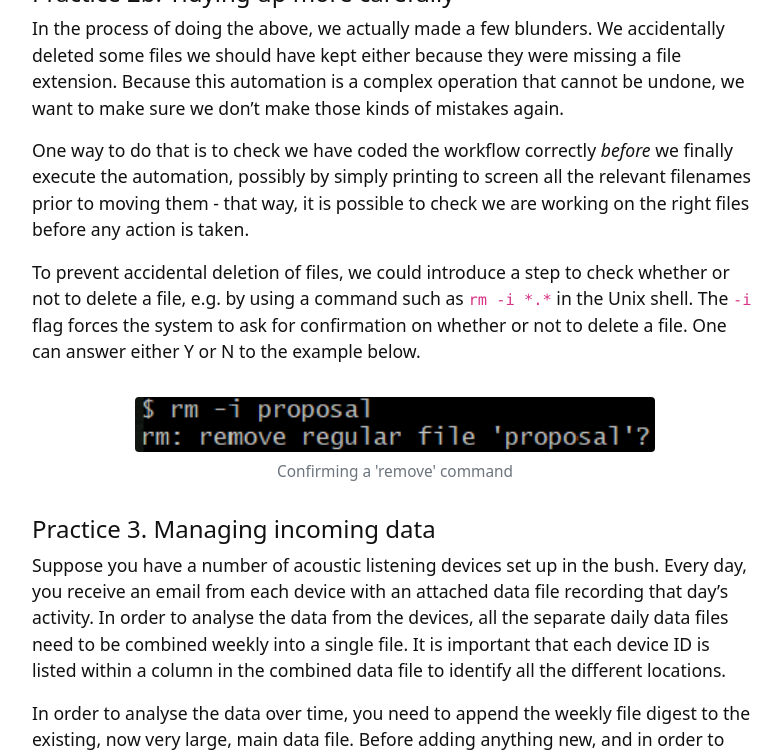
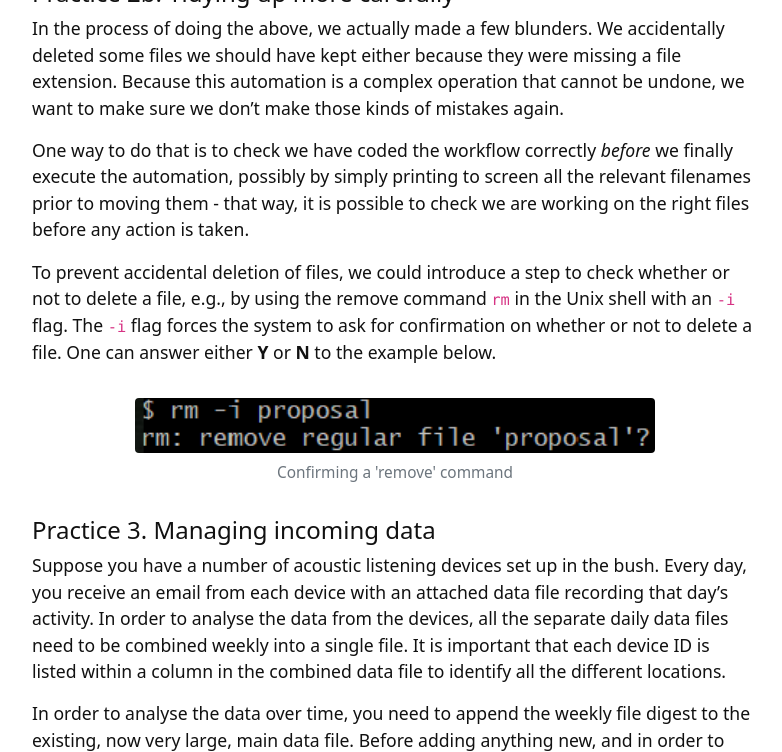
Before and after one commit to weaverbel/intro-computational-thinking, a Jekyll site: the page built from content/5-solutions.md, in a window 1280 px wide and 900 px high, scrolled down 2557 px, cut to the strip 0-752 px from the top of the window. Shown: the whole strip, without its empty margins (245-1027 px from the left). Built offline with Jekyll 4.4.1, drawn with Linux system fonts in a browser that asks for light colours.

Commit message:
Update 5-solutions.md
flag

```diff
--- a/content/5-solutions.md
+++ b/content/5-solutions.md
@@ -63,7 +63,7 @@ In the process of doing the above, we actually made a few blunders. We accidenta
 
 One way to do that is to check we have coded the workflow correctly *before* we finally execute the automation, possibly by simply printing to screen all the relevant filenames prior to moving them - that way, it is possible to check we are working on the right files before any action is taken.
 
-To prevent accidental deletion of files, we could introduce a step to check whether or not to delete a file, e.g. by using a command such as `rm -i *.*` in the Unix shell. The `-i` flag forces the system to ask for confirmation on whether or not to delete a file. One can answer either Y or N to the example below.
+To prevent accidental deletion of files, we could introduce a step to check whether or not to delete a file, e.g., by using the remove command `rm` in the Unix shell with an `-i` flag. The `-i` flag forces the system to ask for confirmation on whether or not to delete a file. One can answer either **Y** or **N** to the example below.
 
 {% include figure.html img="code-in-shell.png" alt="RM command in the shell" caption="Confirming a 'remove' command" width="75%" %}
 
```
